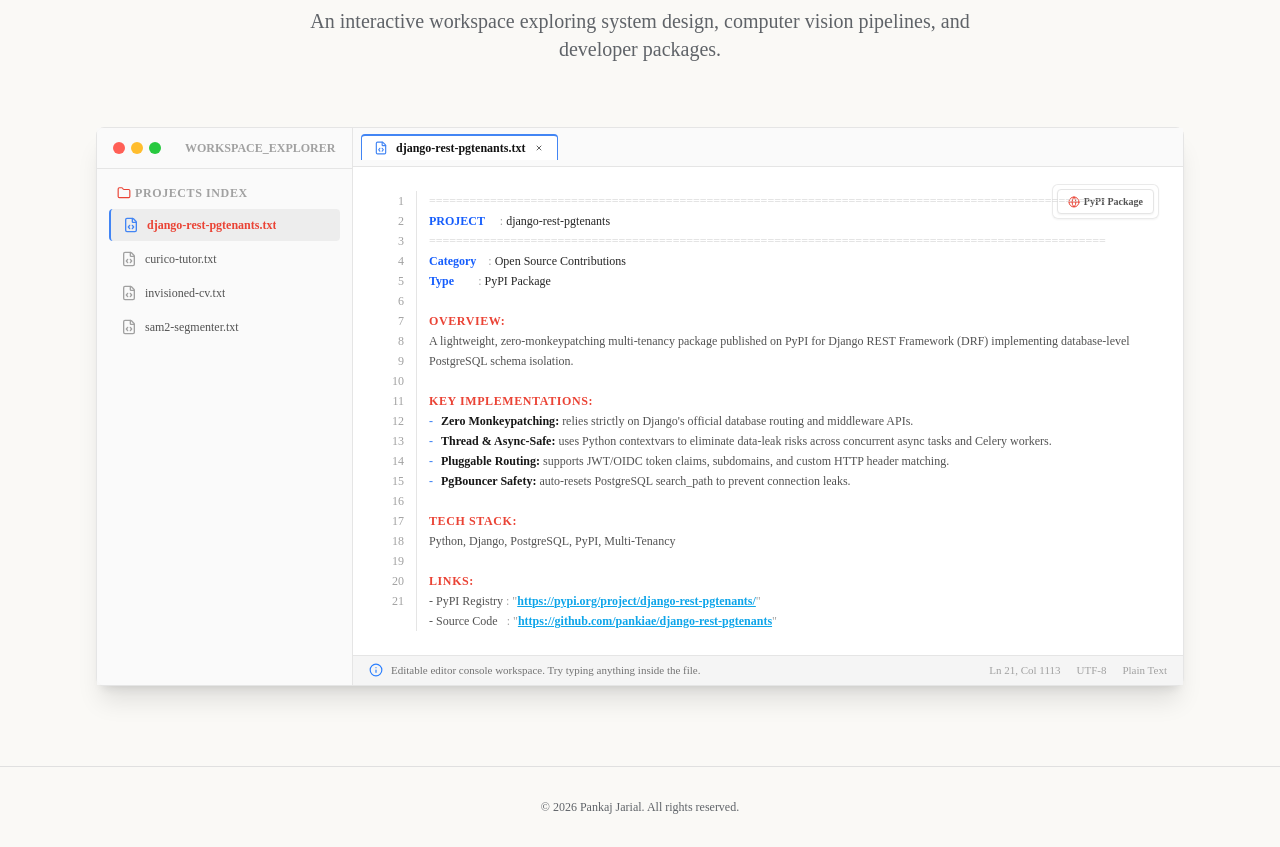
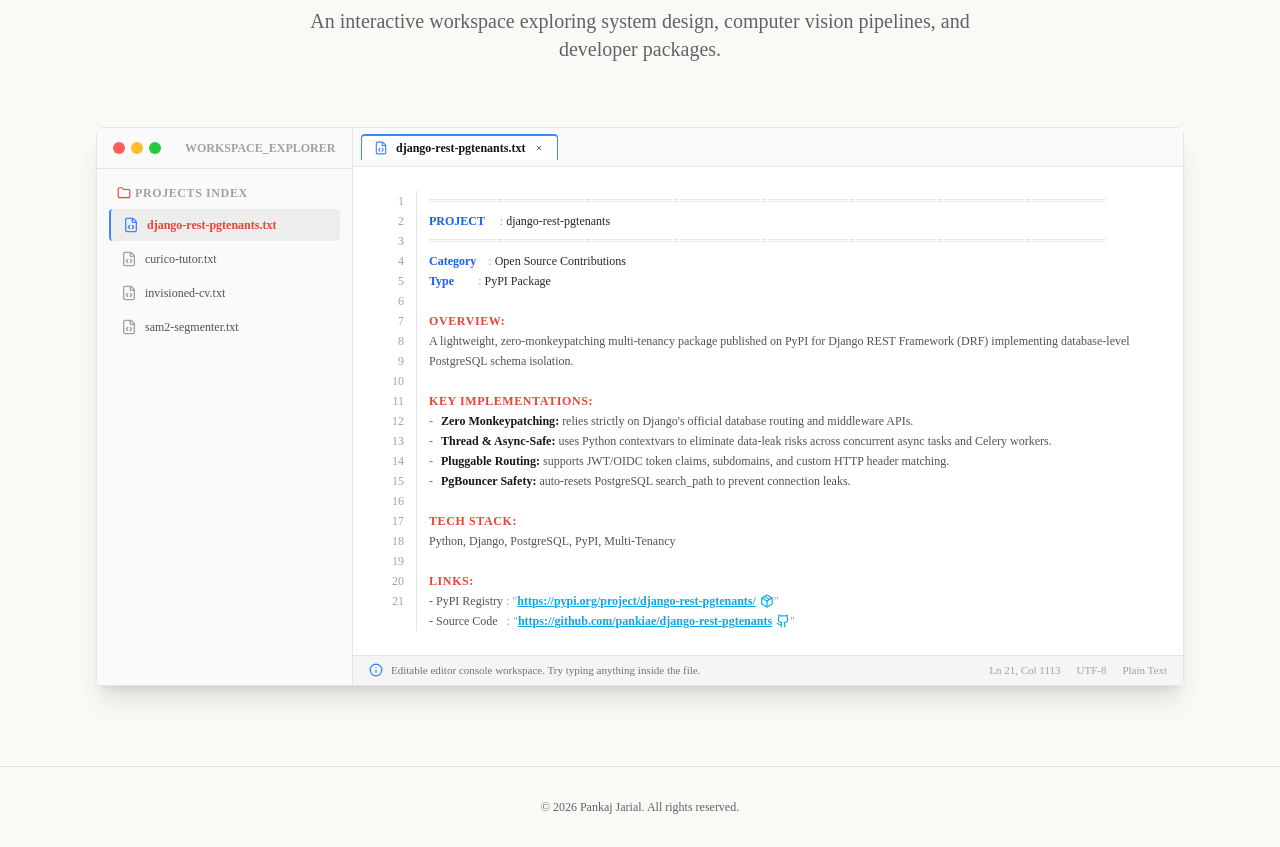
Before and after one commit to pankiae/pankiae.github.io, a Next.js app: page / in a window 1280 px wide. Shown: the part 960-1807 px from the top of the page. Built offline with nearby package versions, Linux system fonts and the light colour scheme.

Commit message:
feat: placed the icon next to links in IDE

```diff
--- a/src/components/sections/Projects.jsx
+++ b/src/components/sections/Projects.jsx
@@ -193,6 +193,22 @@
         }
     };
 
+    const handleCopy = (url) => {
+        navigator.clipboard.writeText(url);
+        setCopiedUrl(url);
+        setTimeout(() => setCopiedUrl(""), 1500);
+    };
+
+    const getLinkIcon = (url) => {
+        if (url.includes("github.com")) {
+            return <Github className="w-3.5 h-3.5 text-[#0ea5e9] dark:text-[#38bdf8] inline-block ml-1 shrink-0 align-middle" />;
+        }
+        if (url.includes("pypi.org")) {
+            return <Package className="w-3.5 h-3.5 text-[#0ea5e9] dark:text-[#38bdf8] inline-block ml-1 shrink-0 align-middle" />;
+        }
+        return <Globe className="w-3.5 h-3.5 text-[#0ea5e9] dark:text-[#38bdf8] inline-block ml-1 shrink-0 align-middle" />;
+    };
+
     const renderStyledLine = (line) => {
         if (line.startsWith("===")) {
             return <span className="text-neutral-300 dark:text-neutral-600 select-none">{line}</span>;
@@ -244,9 +260,10 @@
                         <a
                             href={url}
                             target="_blank"
-                            className="text-[#0ea5e9] dark:text-[#38bdf8] underline decoration-1 cursor-pointer font-bold pointer-events-auto relative z-30"
+                            className="text-[#0ea5e9] dark:text-[#38bdf8] underline decoration-1 cursor-pointer font-bold pointer-events-auto relative z-30 inline-flex items-center"
                         >
                             {url}
+                            {getLinkIcon(url)}
                         </a>
                         <span className="text-neutral-400">"</span>
                     </span>
@@ -387,52 +404,6 @@
                             })}
                         </div>
 
-                        {/* Floating Quick Action Links */}
-                        {selectedProject && openTabs.length > 0 && (
-                            <div className="absolute top-14 right-6 z-10 flex flex-wrap gap-2 pointer-events-auto bg-white/80 backdrop-blur-xs p-1 rounded-md border border-neutral-200/80 shadow-xs">
-                                {selectedProject.links.demo && selectedProject.links.demo !== "#" && (
-                                    <a
-                                        href={selectedProject.links.demo}
-                                        target="_blank"
-                                        className="inline-flex items-center gap-1 px-2.5 py-1 border border-neutral-200 hover:border-primary text-[10px] font-sans font-bold text-neutral-600 hover:text-primary bg-white hover:bg-neutral-50 transition-all rounded shadow-xs"
-                                    >
-                                        <Globe className="w-3 h-3 text-secondary" />
-                                        <span>{selectedProject.links.demo.includes("pypi.org") ? "PyPI Package" : "Open Demo"}</span>
-                                    </a>
-                                )}
-                                {selectedProject.links.repo && selectedProject.links.repo !== "#" && (
-                                    <a
-                                        href={selectedProject.links.repo}
-                                        target="_blank"
-                                        className="inline-flex items-center gap-1 px-2.5 py-1 border border-neutral-200 hover:border-primary text-[10px] font-sans font-bold text-neutral-600 hover:text-primary bg-white hover:bg-neutral-50 transition-all rounded shadow-xs"
-                                    >
-                                        <Github className="w-3 h-3 text-neutral-600" />
-                                        <span>Source Code</span>
-                                    </a>
-                                )}
-                                {selectedProject.links.promptRepo && (
-                                    <a
-                                        href={selectedProject.links.promptRepo}
-                                        target="_blank"
-                                        className="inline-flex items-center gap-1 px-2.5 py-1 border border-neutral-200 hover:border-primary text-[10px] font-sans font-bold text-neutral-600 hover:text-primary bg-white hover:bg-neutral-50 transition-all rounded shadow-xs"
-                                    >
-                                        <Github className="w-3 h-3 text-neutral-600" />
-                                        <span>Prompt Detect</span>
-                                    </a>
-                                )}
-                                {selectedProject.links.sam2Repo && (
-                                    <a
-                                        href={selectedProject.links.sam2Repo}
-                                        target="_blank"
-                                        className="inline-flex items-center gap-1 px-2.5 py-1 border border-neutral-200 hover:border-primary text-[10px] font-sans font-bold text-neutral-600 hover:text-primary bg-white hover:bg-neutral-50 transition-all rounded shadow-xs"
-                                    >
-                                        <Github className="w-3 h-3 text-neutral-600" />
-                                        <span>SAM2 Segment</span>
-                                    </a>
-                                )}
-                            </div>
-                        )}
-
                         {/* Code Workspace */}
                         <div className="flex-1 p-4 md:p-6 font-mono text-sm leading-relaxed bg-white overflow-x-hidden">
                             <AnimatePresence mode="wait">
```
